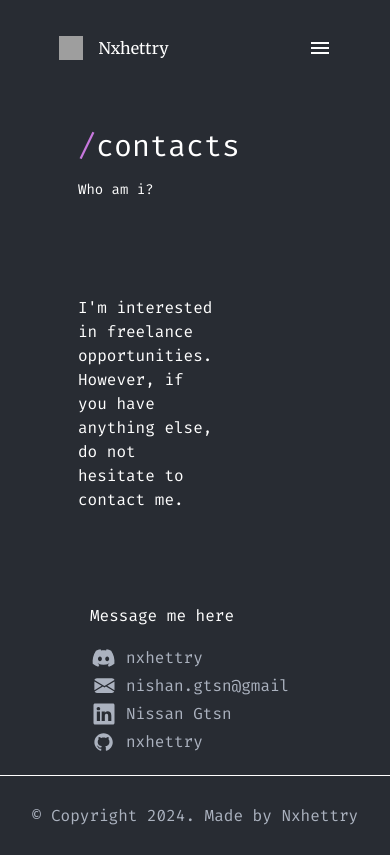
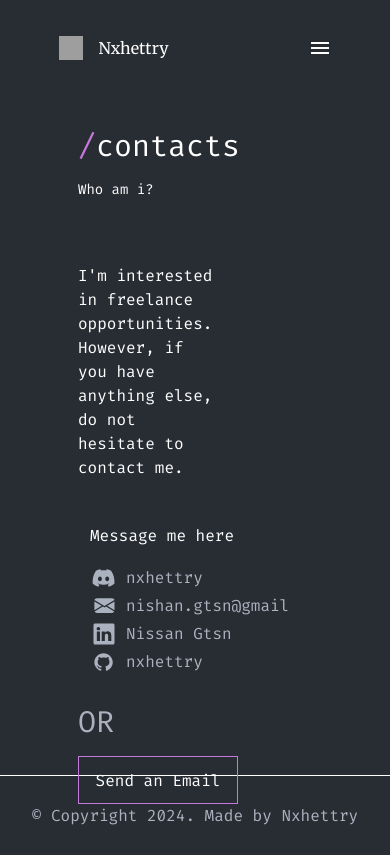
Before and after one commit to nxhettry/React-Portfolio, a React (Vite) app: page /contact in a window 390 px wide. Built offline with nearby package versions, Linux system fonts and the light colour scheme; grey boxes are pictures that could not be loaded.

Commit message:
almost complete

```diff
--- a/src/App.jsx
+++ b/src/App.jsx
@@ -1,4 +1,4 @@
-import React from "react";
+import React, { useEffect } from "react";
 import "./App.css";
 import Header from "./components/Navbar/Header";
 import Homepage from "./Routes/Homepage";
@@ -9,6 +9,9 @@ import Contactpage from "./Routes/Contactpage/Contactpage";
 import { BrowserRouter, Routes, Route } from "react-router-dom";
 
 function App() {
+  useEffect(() => {
+    console.clear();
+  });
 
   return (
     <div className="relative bg-background h-full text-white font-mainText w-screen overflow-x-hidden">
--- a/src/Routes/Contactpage/Contactpage.jsx
+++ b/src/Routes/Contactpage/Contactpage.jsx
@@ -3,7 +3,7 @@ import Contactpage2 from "./Contactpage2";
 
 function Contactpage () {
     return (
-        <div className="w-3/5 h-[71vh] mx-auto flex flex-col mb-20 gap-16">
+        <div className="w-3/5 h-[71vh] mx-auto flex flex-col mb-20 gap-8 sm:gap-16">
             <Contactpage1 />
             <Contactpage2 />
         </div>
--- a/src/Routes/Contactpage/Contactpage2.jsx
+++ b/src/Routes/Contactpage/Contactpage2.jsx
@@ -10,7 +10,7 @@ const Contactpage2 = () => {
   };
 
   return (
-    <div className="flex flex-col gap-20 w-full ">
+    <div className="flex flex-col gap-8 sm:gap-20 w-full">
       {clicked && <SendEmail hideForm={handleClick} />}
       <p className="w-3/5">
         I'm interested in freelance opportunities. However, if you have anything
@@ -18,7 +18,7 @@ const Contactpage2 = () => {
       </p>
       <div className="flex text-greyText gap-20">
         <div className="w-60 flex flex-col gap-4">
-          <div className="flex gap-28 w-full">
+          <div className="flex flex-col sm:flex-row gap-4 sm:gap-12 md:gap-28 w-full">
             <Contactinfo />
             <p className="text-3xl text-greyText">OR</p>
             <button
--- a/src/Routes/Projectpage/Page3btm.jsx
+++ b/src/Routes/Projectpage/Page3btm.jsx
@@ -2,7 +2,7 @@ import Smallprojects from "./Smallprojects";
 
 function Page3btm() {
     return (
-        <div className="flex gap-3 flex-wrap w-full">
+        <div className="flex flex-col sm:flex-row gap-3 sm:flex-wrap w-full">
             <Smallprojects h="17rem" />
             <Smallprojects h="15rem" />
             <Smallprojects h="16rem" />
--- a/src/Routes/Projectpage/Smallprojects.jsx
+++ b/src/Routes/Projectpage/Smallprojects.jsx
@@ -2,7 +2,7 @@ import Button from "../../components/Utils/Button";
 
 const Smallprojects = (props) => {
   return (
-    <div style={{height: props.h}} className="project-container flex flex-col items-center w-[30%] border border-white">
+    <div style={{height: props.h}} className="project-container flex flex-col items-center w-4/5 sm:w-[30%] border border-white">
       <div className="flex text-greyText border-white border w-full justify-center">
         HTML CSS JS
       </div>
--- a/src/components/Navbar/NavLinks.jsx
+++ b/src/components/Navbar/NavLinks.jsx
@@ -2,6 +2,7 @@ import React, { useState } from "react";
 import MenuIcon from "@mui/icons-material/Menu";
 import CloseIcon from "@mui/icons-material/Close";
 import { Link } from 'react-scroll';
+import { Link as RouterLink } from 'react-router-dom';
 
 const Li = ({ text, to }) => (
   <Link to={to} smooth={true} duration={500} className="py-2 px-4 cursor-pointer hover:border-b hover:border-white">
```
